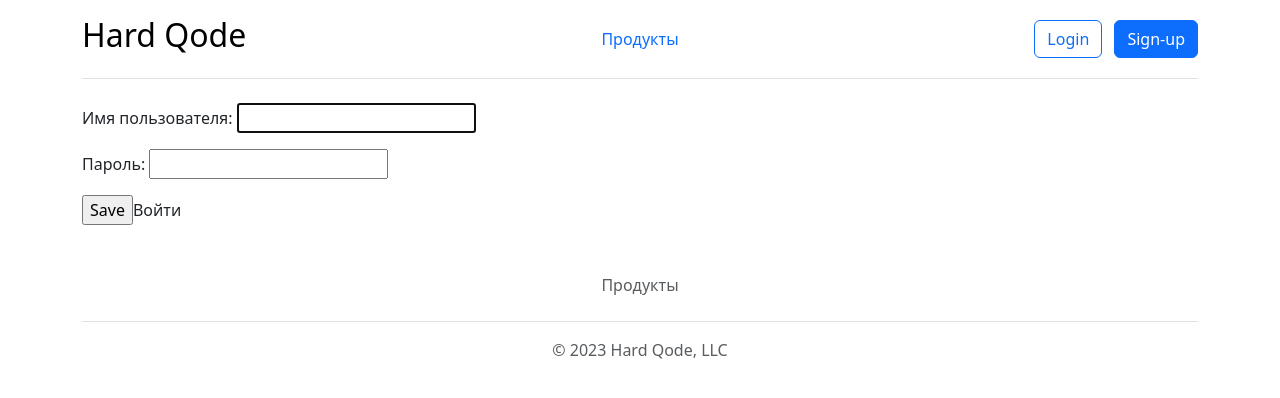
After one commit to dovzhenkoav/learning_system, a Django app: page /users/login/ in a window 1280 px wide. The commit adds this page. Shown: the top 398 px of the page. Run offline with Django 4.2, Linux system fonts and the light colour scheme.

Commit message:
add users authentication

```diff
--- a/config/settings.py
+++ b/config/settings.py
@@ -126,3 +126,7 @@ STATIC_URL = 'static/'
 # https://docs.djangoproject.com/en/4.1/ref/settings/#default-auto-field
 
 DEFAULT_AUTO_FIELD = 'django.db.models.BigAutoField'
+
+# Authentication
+LOGIN_REDIRECT_URL = '/'
+LOGOUT_REDIRECT_URL = '/'
--- a/config/urls.py
+++ b/config/urls.py
@@ -19,4 +19,5 @@ from django.urls import path, include
 urlpatterns = [
     path('admin/', admin.site.urls),
     path('', include('lms.urls', namespace='lms')),
+    path('users/', include('users.urls', namespace='users')),
 ]
--- a/lms/templates/lms/includes/inc_header.html
+++ b/lms/templates/lms/includes/inc_header.html
@@ -13,10 +13,10 @@
   <div class="col-md-3 text-end">
     {% if user.is_authenticated %}
     <h6 style="display: inline">Hi, <span style="color: blue;">{{ user.username }}</span>!</h6>
-    <a href="#"><button type="button" class="btn btn-outline-primary me-2">Logout</button></a>
+    <a href="{% url 'users:logout' %}"><button type="button" class="btn btn-outline-primary me-2">Logout</button></a>
     {% else %}
-    <a href="#"><button type="button" class="btn btn-outline-primary me-2">Login</button></a>
-    <a href="#"><button type="button" class="btn btn-primary">Sign-up</button></a>
+    <a href="{% url 'users:login' %}"><button type="button" class="btn btn-outline-primary me-2">Login</button></a>
+    <a href="{% url 'users:register' %}"><button type="button" class="btn btn-primary">Sign-up</button></a>
     {% endif %}
   </div>
 </header>
--- /dev/null
+++ b/users/templates/users/login.html
@@ -0,0 +1,14 @@
+{% extends 'lms/base.html' %}
+
+{% block title %}Login{% endblock %}
+
+{% block content %}
+<div class="container">
+    <form method="post">
+        {% csrf_token %}
+        {{ form.as_p }}
+        <input type="submit" value="Save">Войти</input>
+    </form>
+</div>
+
+{% endblock %}
--- /dev/null
+++ b/users/urls.py
@@ -0,0 +1,12 @@
+from django.contrib.auth.views import LoginView, LogoutView
+from django.urls import path
+
+from users import views
+
+app_name = 'users'
+
+urlpatterns = [
+    path('login/', LoginView.as_view(template_name='users/login.html'), name='login'),
+    path('logout/', LogoutView.as_view(), name='logout'),
+    path('register/', views.UserRegisterView.as_view(), name='register'),
+]
```
Also changed, not shown: lms/templates/lms/includes/inc_footer.html (+7 -6 lines), lms/templates/lms/index.html (+8 -2 lines), users/templates/users/register.html (added, +14 -0 lines), users/views.py (+11 -2 lines).
